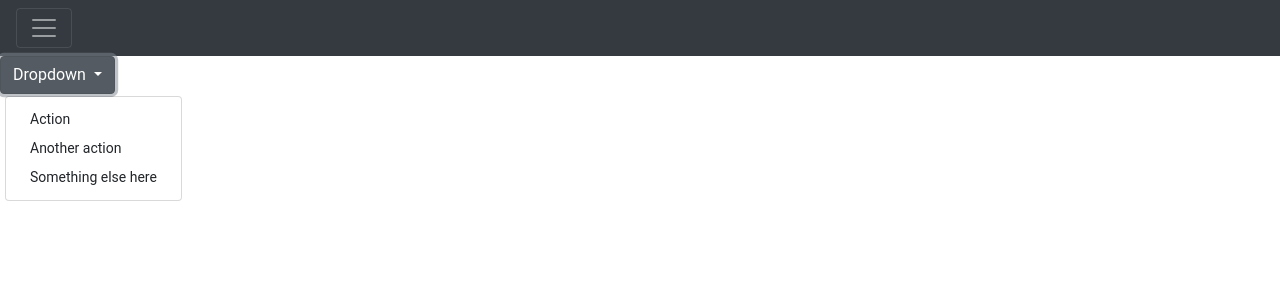
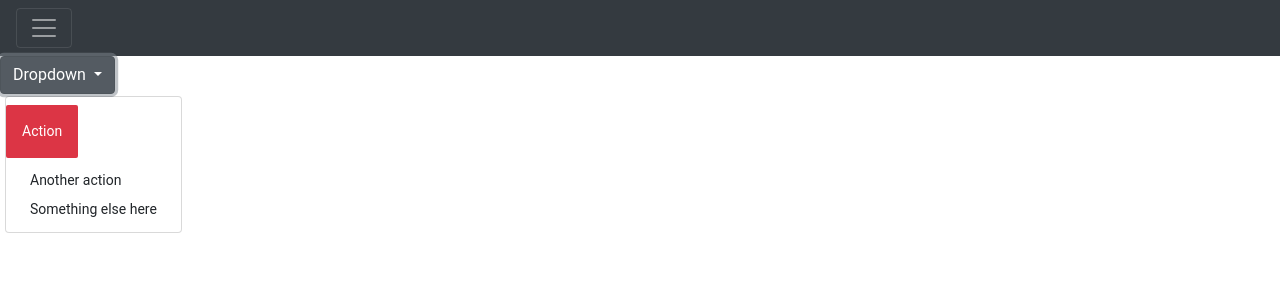
Before and after one commit to sapiokilias/angular-zjrwk6, an Angular app: page / in a window 1280 px wide. Both pictures are taken after a click on the button "Dropdown". Shown: the top 300 px of the page. Built offline with nearby package versions, Linux system fonts and the light colour scheme.

Commit message:
1 file modified

```diff
--- a/src/app/app.component.html
+++ b/src/app/app.component.html
@@ -13,7 +13,8 @@
     <div class="bg-dark p-4">
       <h5 class="text-white h4">Collapsed content</h5>
       <span class="text-muted">Toggleable via the navbar brand.</span>
-       <button class="dropdown-item" type="button">Another action</button>
+      <br>
+       <button class="p-3 mb-2 bg-danger text-white" type="button">Another action</button>
     </div>
   </div>
 
@@ -27,7 +28,7 @@
     Dropdown
   </button>
   <div class="dropdown-menu" aria-labelledby="dropdownMenu2">
-    <button class="dropdown-item" type="button">Action</button>
+    <button class="p-3 mb-2 bg-danger text-white" type="button">Action</button>
     <button class="dropdown-item" type="button">Another action</button>
     <button class="dropdown-item" type="button">Something else here</button>
   </div>
```
